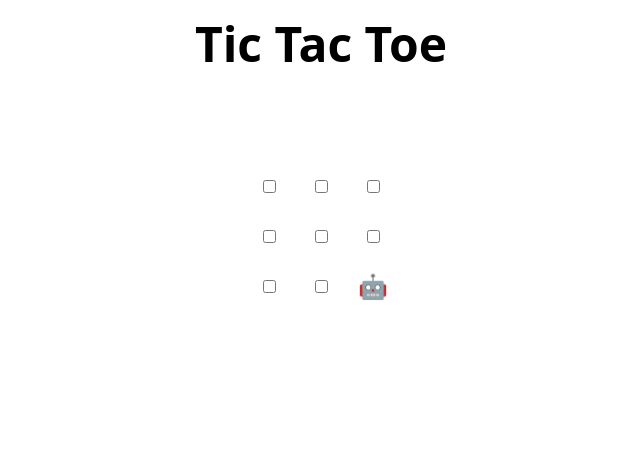
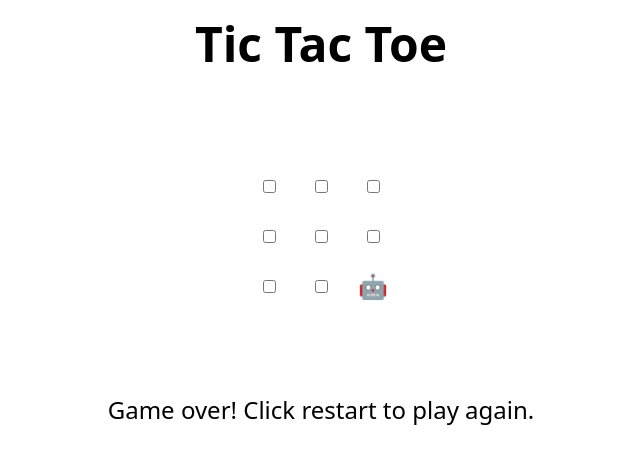
Before and after one commit to lolito996/skills-review-pull-requests, a plain HTML site: page index.html in a window 1280 px wide. Shown: the whole page, without its empty margins (319-959 px from the left). Drawn offline with Linux system fonts and the light colour scheme.

Commit message:
Update index.html
Apply suggested change to game over message

```diff
--- a/index.html
+++ b/index.html
@@ -48,7 +48,7 @@
 </table>
 
 <h2 hidden>Game over, refresh to play again 🧑‍💻 🤖!</h2>
-
+<p>Game over! Click restart to play again.</p>
 <script>
   // Initialization
   const boxes = Array.from(document.querySelectorAll("td"));
```
